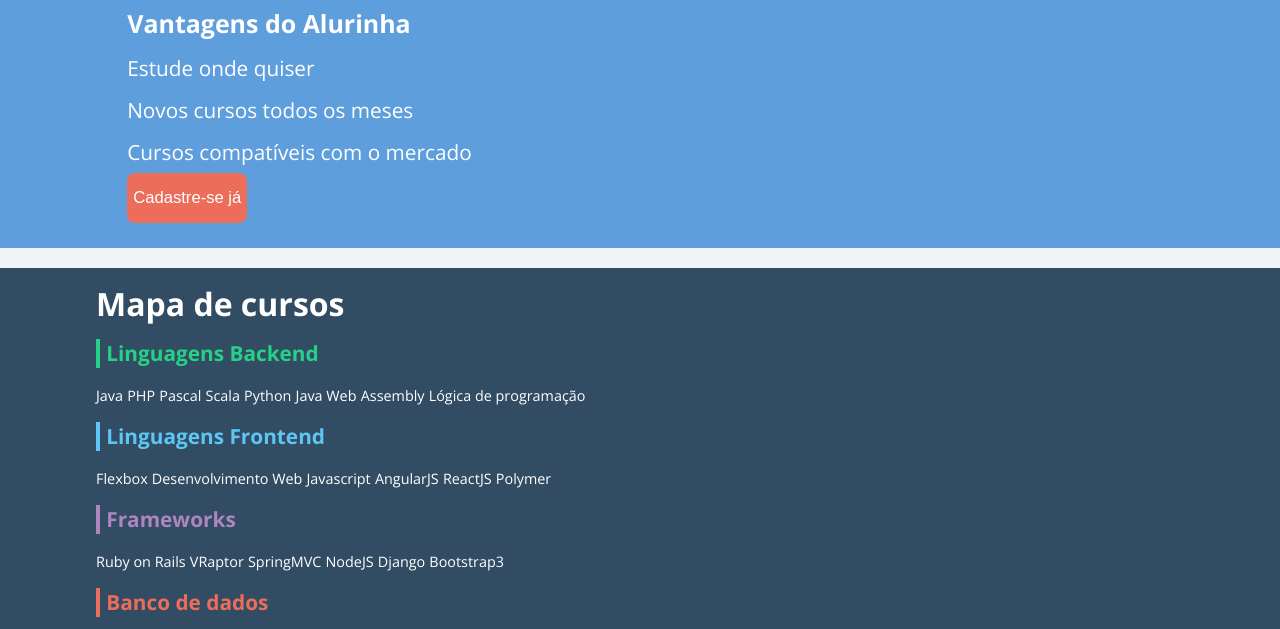
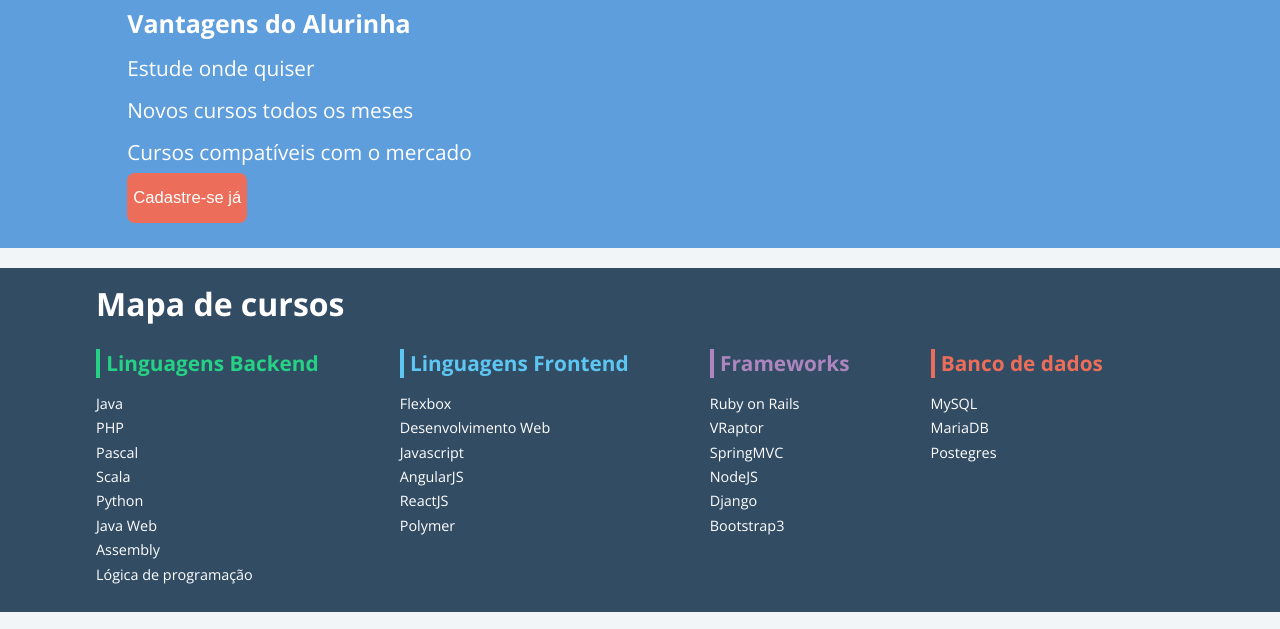
Before and after one commit to f-nely/flexbox-alura, a plain HTML site: page flexbox-alura/index.html in a window 1280 px wide. Shown: the part 2549-3178 px from the top of the page. Drawn offline with nearby package versions, Linux system fonts and the light colour scheme.

Commit message:
Arrumando alinhamento do course map

```diff
--- a/flexbox-alura/css/flexbox.css
+++ b/flexbox-alura/css/flexbox.css
@@ -30,3 +30,11 @@
 .rodape-principal-contato-form-fieldset {
     display: flex;
 }
+
+/* course map */
+.rodape-principal-navmap-list {
+    display: flex;
+    flex-direction: column;
+    flex-wrap: wrap;
+    height: 252px;
+}
```
